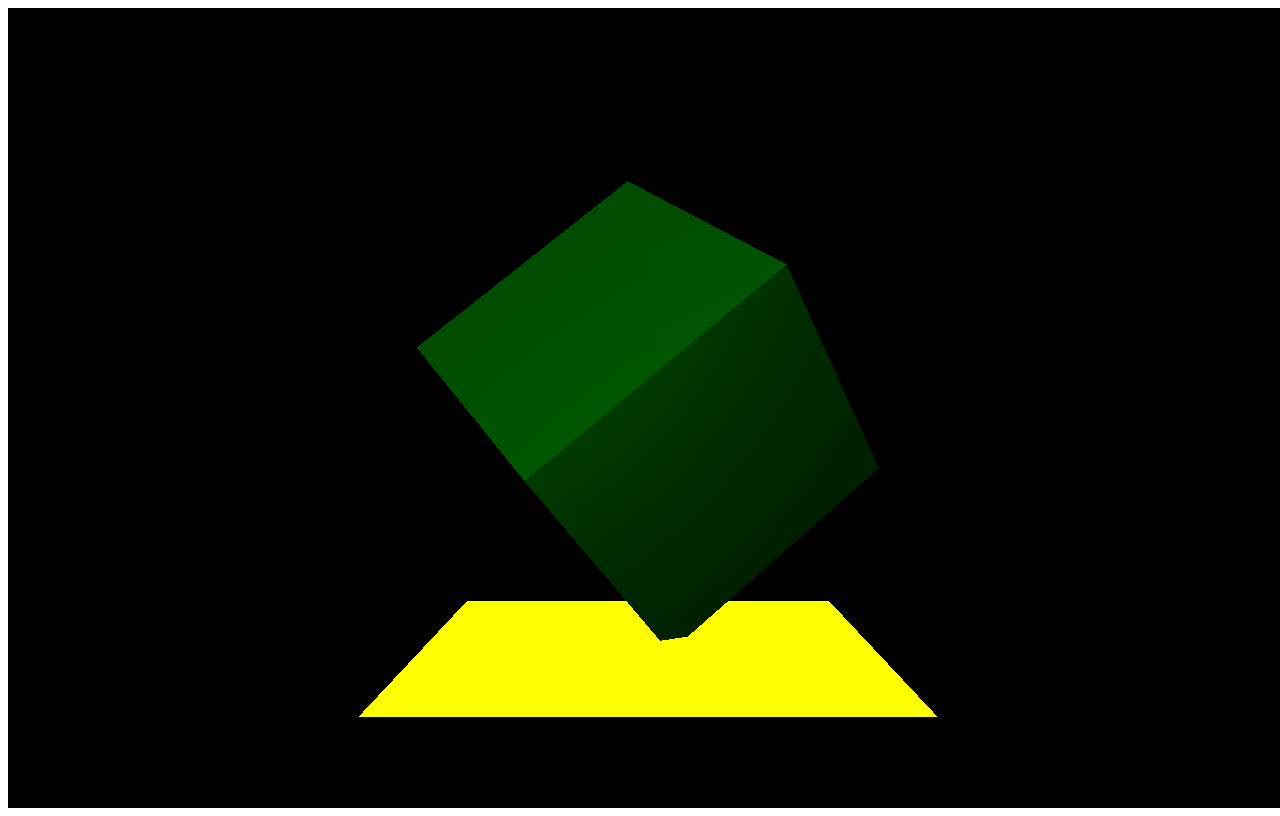
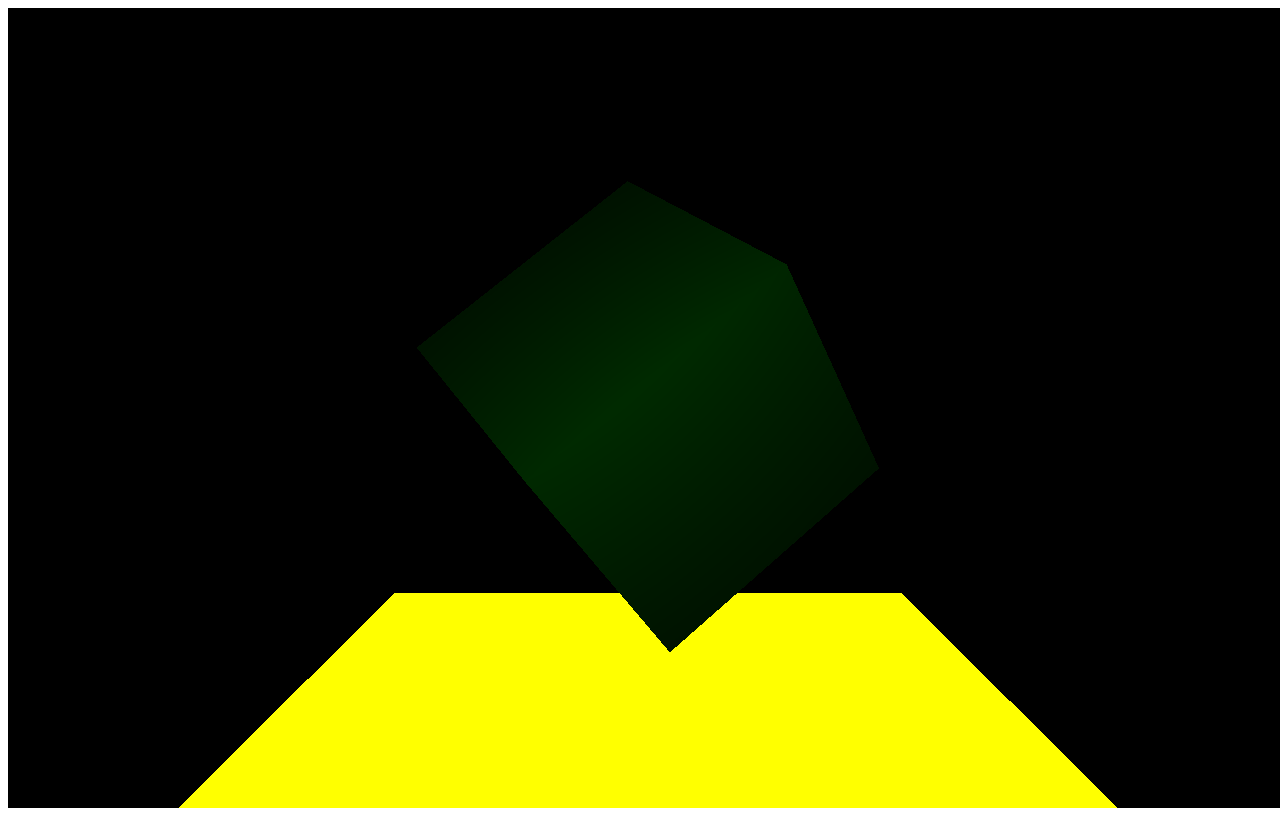
Before and after one commit to cg20231c/learning-three-js-Arfi23, a plain HTML site: page index.html in a window 1280 px wide. Drawn offline with nearby package versions, Linux system fonts and the light colour scheme; animation ran at ten frames a second.

Commit message:
mengganti source js dengan texture-trial (pt.1)

```diff
--- a/index.html
+++ b/index.html
@@ -1,12 +1,16 @@
 <!DOCTYPE html>
 <html lang="en">
+
 <head>
     <meta charset="UTF-8">
     <meta name="viewport" content="width=device-width, initial-scale=1.0">
     <title>Learning Three.js</title>
 </head>
+
 <body>
     <script src="https://threejs.org/build/three.js"></script>
-    <script src="app.js"></script>
+    <script src="texture-trial.js"></script>
+    <!-- <script src="app.js"></script> -->
 </body>
+
 </html>
```
